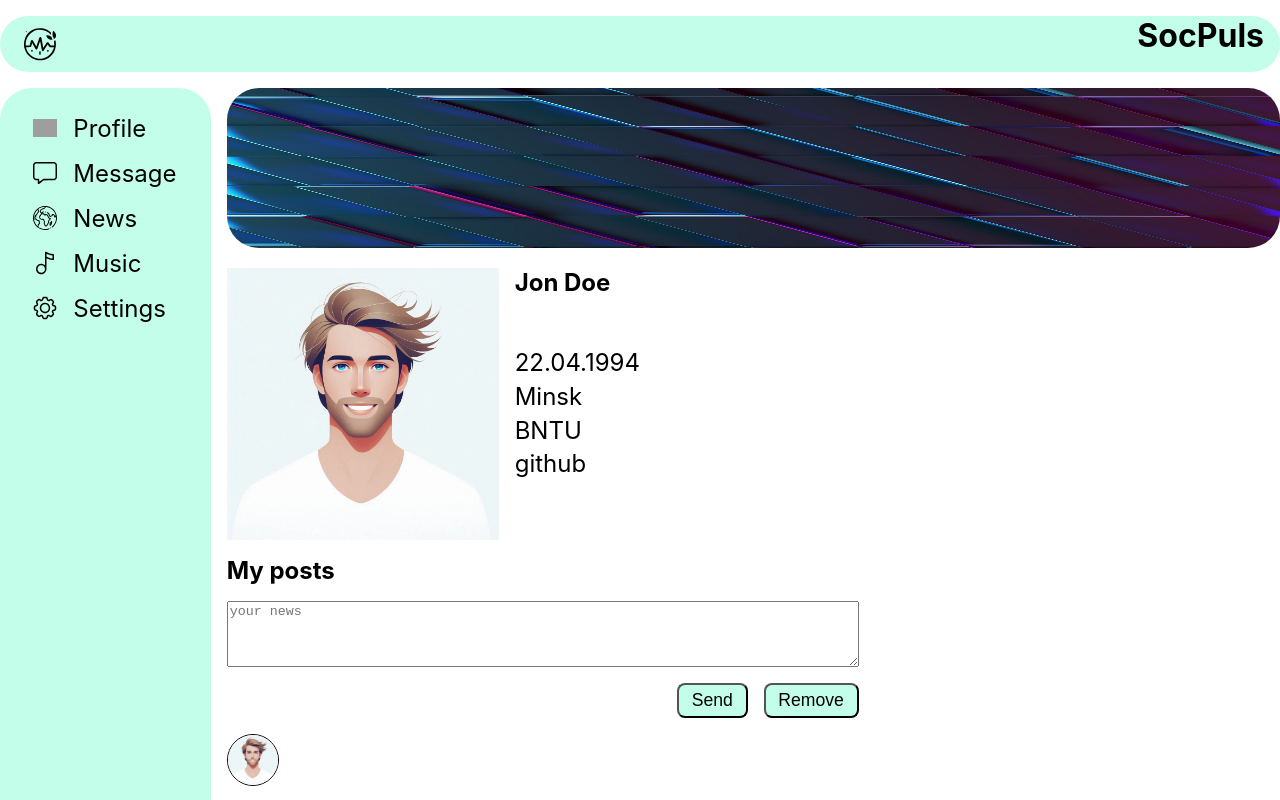
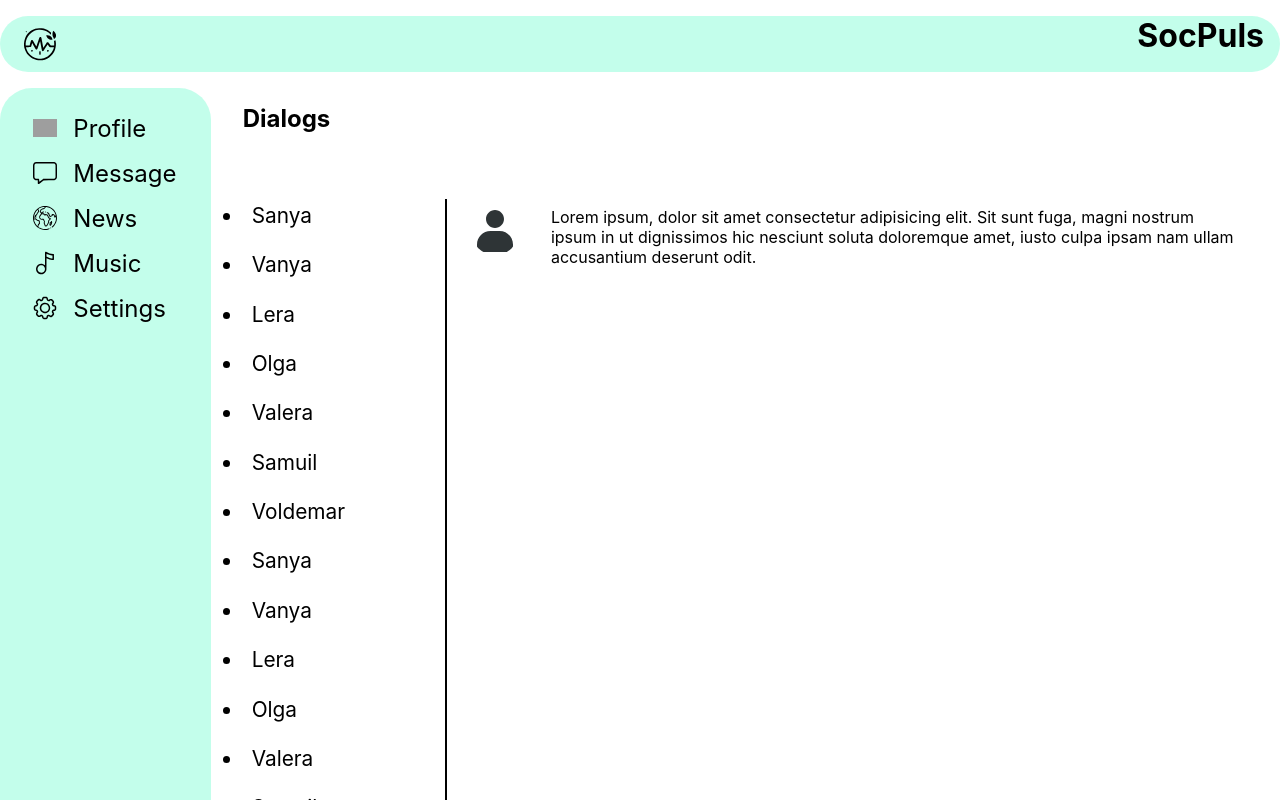
Before and after one commit to Rikki007/social-network, a React (Create React App) app in the folder my-app/: page /profile in a window 1280 px wide. Shown: the top 800 px of the page. Built offline with nearby package versions, Linux system fonts and the light colour scheme; grey boxes are pictures that could not be loaded.

Commit message:
feat: work on dialog window

```diff
--- a/my-app/src/App.css
+++ b/my-app/src/App.css
@@ -21,3 +21,11 @@ ul {
   grid-template-columns: 2fr 10fr;
   grid-gap: 1rem;
 }
+
+.app-wrapper {
+  width: 100%;
+  grid-area: main;
+  display: flex;
+  flex-direction: column;
+  gap: 1rem;
+}
--- a/my-app/src/App.js
+++ b/my-app/src/App.js
@@ -1,7 +1,8 @@
 
 import './App.css';
 import Header from './components/header/header';
-import Content from './components/content/content';
+// import Content from './components/content/content';
+import Dialogs from './components/dialogs/dialogs';
 import Sidebar from './components/sidebar/sidebar';
 
 
@@ -9,8 +10,13 @@ function App() {
   return (
     <div className="App">
       <Header />
-      <Content />
-      <Sidebar/>
+      {/* <Content /> */}
+      <div className="app-wrapper">
+
+        <Dialogs />
+      </div>
+
+      <Sidebar />
     </div>
   );
 }
--- a/my-app/src/components/content/content.jsx
+++ b/my-app/src/components/content/content.jsx
@@ -1,11 +1,10 @@
-import obj from './content.module.css';
 import Profile from './profile/profile';
 import Back from './back/back';
 import Posts from './posts/posts';
 
 const Content = () => {
   return (
-    <main className={obj.main}>
+    <main>
       <Back />
       <Profile />
       <Posts />
--- a/my-app/src/components/content/content.module.css
+++ /dev/null
@@ -1,7 +0,0 @@
-.main {
-  width: 100%;
-  grid-area: main;
-  display: flex;
-  flex-direction: column;
-  gap: 1rem;
-}
--- /dev/null
+++ b/my-app/src/components/dialogs/dialogs.jsx
@@ -0,0 +1,42 @@
+import obj from './dialogs.module.css';
+import avatar from './assets/avatar_icon.svg';
+
+const Dialogs = (props) => {
+  return (
+    <div className={obj.wrapper}>
+      <h2 className={obj.title}>Dialogs</h2>
+      <div className={obj.chat}>
+        <ul className={obj.list}>
+          <li className={`${obj.item} ${obj.choose}`}>Sanya</li>
+          <li className={obj.item}>Vanya</li>
+          <li className={obj.item}>Lera</li>
+          <li className={obj.item}>Olga</li>
+          <li className={obj.item}>Valera</li>
+          <li className={obj.item}>Samuil</li>
+          <li className={obj.item}>Voldemar</li>
+          <li className={obj.item}>Sanya</li>
+          <li className={obj.item}>Vanya</li>
+          <li className={obj.item}>Lera</li>
+          <li className={obj.item}>Olga</li>
+          <li className={obj.item}>Valera</li>
+          <li className={obj.item}>Samuil</li>
+          <li className={obj.item}>Voldemar</li>
+        </ul>
+      </div>
+      <div className={obj.messages}>
+        <div className={obj.avatar}>
+          <img className={obj.picture} src={avatar} alt="icon" />
+        </div>
+        <div className={obj.letter}>
+          <div className={obj.lines}>
+            <span className={obj.line__1}></span>
+            <span className={obj.line__2}></span>
+          </div>
+          <p className={obj.message}>Lorem ipsum, dolor sit amet consectetur adipisicing elit. Sit sunt fuga, magni nostrum ipsum in ut dignissimos hic nesciunt soluta doloremque amet, iusto culpa ipsam nam ullam accusantium deserunt odit.</p>
+        </div>
+      </div>
+    </div>
+  );
+}
+
+export default Dialogs;
--- /dev/null
+++ b/my-app/src/components/dialogs/dialogs.module.css
@@ -0,0 +1,52 @@
+.wrapper {
+  padding: 1rem;
+  display: grid;
+  grid-template-areas:
+  "title title"
+  "chat messages"
+  ;
+  grid-template-rows: 1fr 9fr;
+  grid-template-columns: 1fr 4fr;
+}
+
+.title {
+  grid-area: title;
+}
+
+.chat {
+  grid-area: chat;
+}
+
+.list {
+  padding-right: 1rem;
+  display: flex;
+  flex-direction: column;
+  gap: 1rem;
+  border-right: 2px solid black;
+}
+
+.item {
+  padding: 0.2rem 0.5rem;
+  font-size: 1.3rem;
+  cursor: pointer;
+  border: 1px solid transparent;
+  border-radius: 0.5rem;
+  transition: 0.2s;
+}
+
+.item:hover {
+ background-color: rgb(238, 238, 238);
+ border: 1px solid black;
+}
+
+.messages {
+  padding: 1.5rem;
+  display: flex;
+  gap: 2rem;
+  grid-area: messages;
+}
+
+.picture {
+  width: 3rem;
+  border-radius: 50%;
+}
```
Also changed, not shown: my-app/src/components/dialogs/assets/avatar_icon.svg (added).
